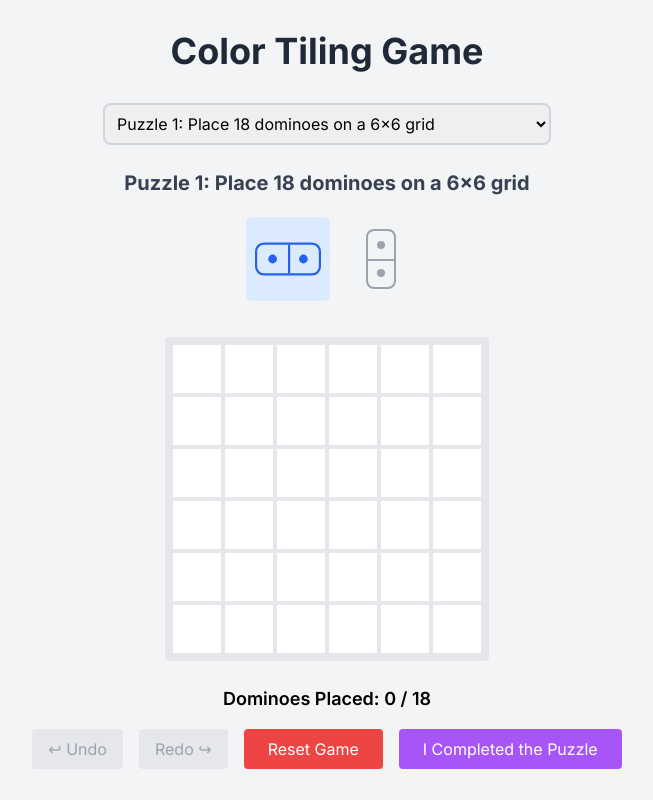
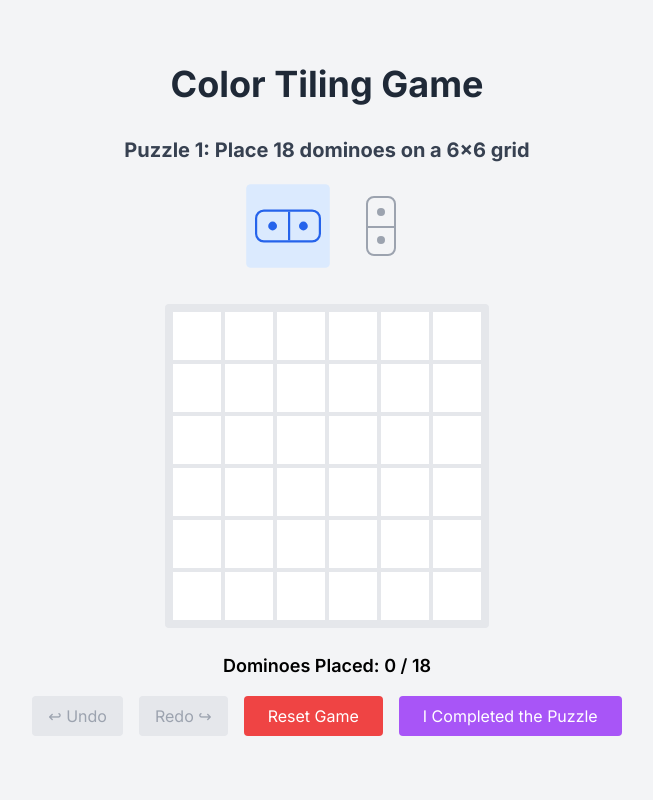
Before and after one commit to dhyan14/color-tiling, a Next.js app: page / in a window 1280 px wide. Shown: the whole page, without its empty margins (313-966 px from the left). Built offline with nearby package versions, Linux system fonts and the light colour scheme.

Commit message:
Refactor GameBoard component to simplify puzzle selection and password handling. Remove unnecessary state management for selected puzzles and streamline the password submission process, enhancing user experience and code clarity.

```diff
--- a/src/components/GameBoard.tsx
+++ b/src/components/GameBoard.tsx
@@ -238,7 +238,6 @@ export default function GameBoard() {
   const [showPasswordModal, setShowPasswordModal] = useState(false);
   const [password, setPassword] = useState('');
   const [passwordError, setPasswordError] = useState(false);
-  const [selectedPuzzleIndex, setSelectedPuzzleIndex] = useState<number | null>(null);
   const [selectedOrientation, setSelectedOrientation] = useState<'horizontal' | 'vertical'>('horizontal');
   const [selectedRotation, setSelectedRotation] = useState<number>(0);
   const currentPuzzle = PUZZLES[puzzleIndex];
@@ -274,46 +273,13 @@ export default function GameBoard() {
   const [showSuccess, setShowSuccess] = useState(false);
 
   const handlePasswordSubmit = () => {
-    if (selectedPuzzleIndex !== null && password === PUZZLES[selectedPuzzleIndex].password) {
+    if (password === currentPuzzle.password) {
       setShowPasswordModal(false);
       setPassword('');
       setPasswordError(false);
-      setPuzzleIndex(selectedPuzzleIndex);
-      setSelectedPuzzleIndex(null);
-      const newState = {
-        grid: createEmptyGrid(PUZZLES[selectedPuzzleIndex]),
-        dominoesPlaced: 0
-      };
-      setCurrentState(newState);
-      setHistory([]);
-      setFuture([]);
-      setShowSuccess(false);
-      setErrorMessage(null);
+      handleNextPuzzle();
     } else {
       setPasswordError(true);
-    }
-  };
-
-  const handlePuzzleSelect = (index: number) => {
-    if (index === puzzleIndex) return;
-
-    const targetPuzzle = PUZZLES[index];
-    if (targetPuzzle.requiresPassword) {
-      setSelectedPuzzleIndex(index);
-      setShowPasswordModal(true);
-      setPasswordError(false);
-      setPassword('');
-    } else {
-      setPuzzleIndex(index);
-      const newState = {
-        grid: createEmptyGrid(targetPuzzle),
-        dominoesPlaced: 0
-      };
-      setCurrentState(newState);
-      setHistory([]);
-      setFuture([]);
-      setShowSuccess(false);
-      setErrorMessage(null);
     }
   };
 
@@ -554,20 +520,6 @@ export default function GameBoard() {
 
   return (
     <div className="flex flex-col items-center gap-6">
-      <div className="w-full max-w-md">
-        <select
-          value={puzzleIndex}
-          onChange={(e) => handlePuzzleSelect(Number(e.target.value))}
-          className="w-full p-2 border-2 border-gray-300 rounded-lg focus:border-blue-500 outline-none"
-        >
-          {PUZZLES.map((puzzle, index) => (
-            <option key={index} value={index}>
-              Puzzle {index + 1}: {puzzle.description}
-            </option>
-          ))}
-        </select>
-      </div>
-
       <h2 className="text-xl font-bold text-gray-700">
         Puzzle {puzzleIndex + 1}: {currentPuzzle.description}
       </h2>
```
